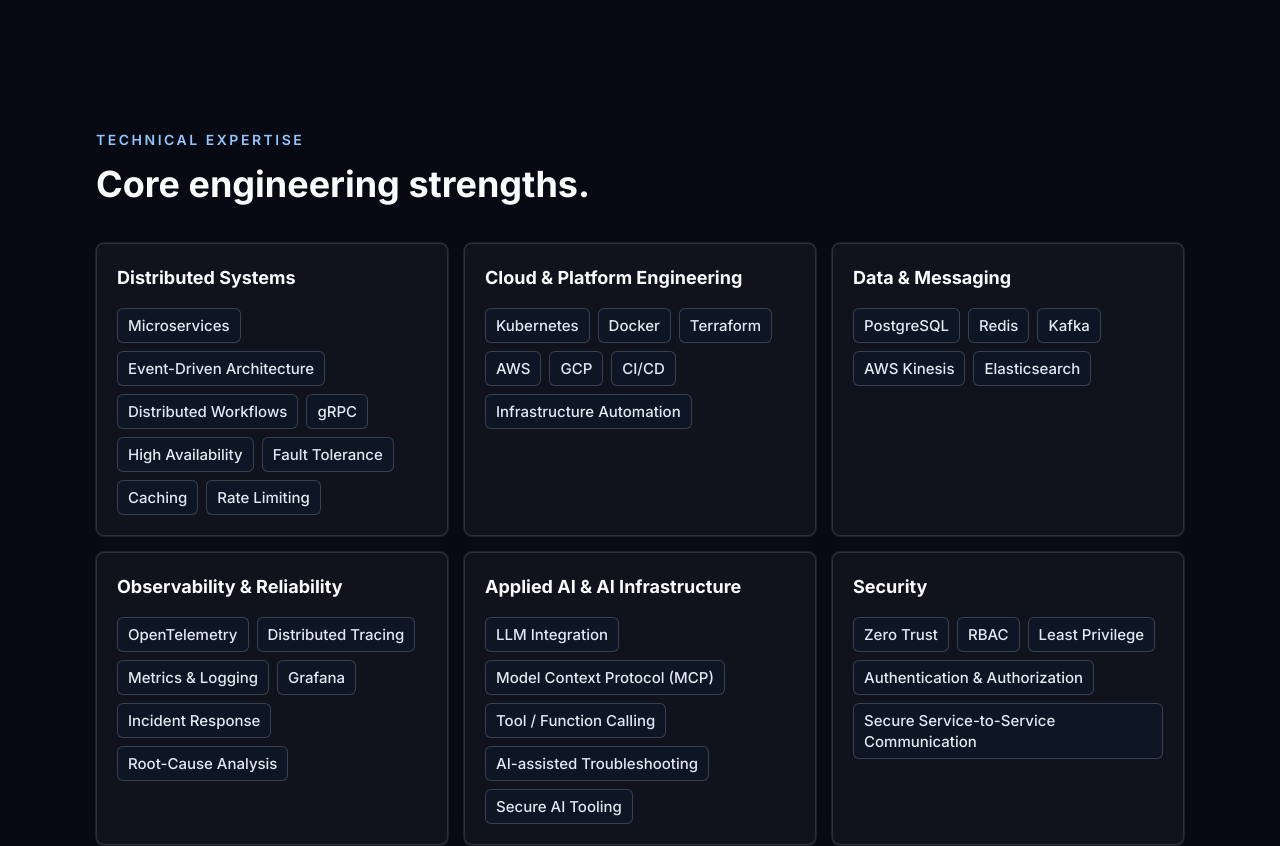
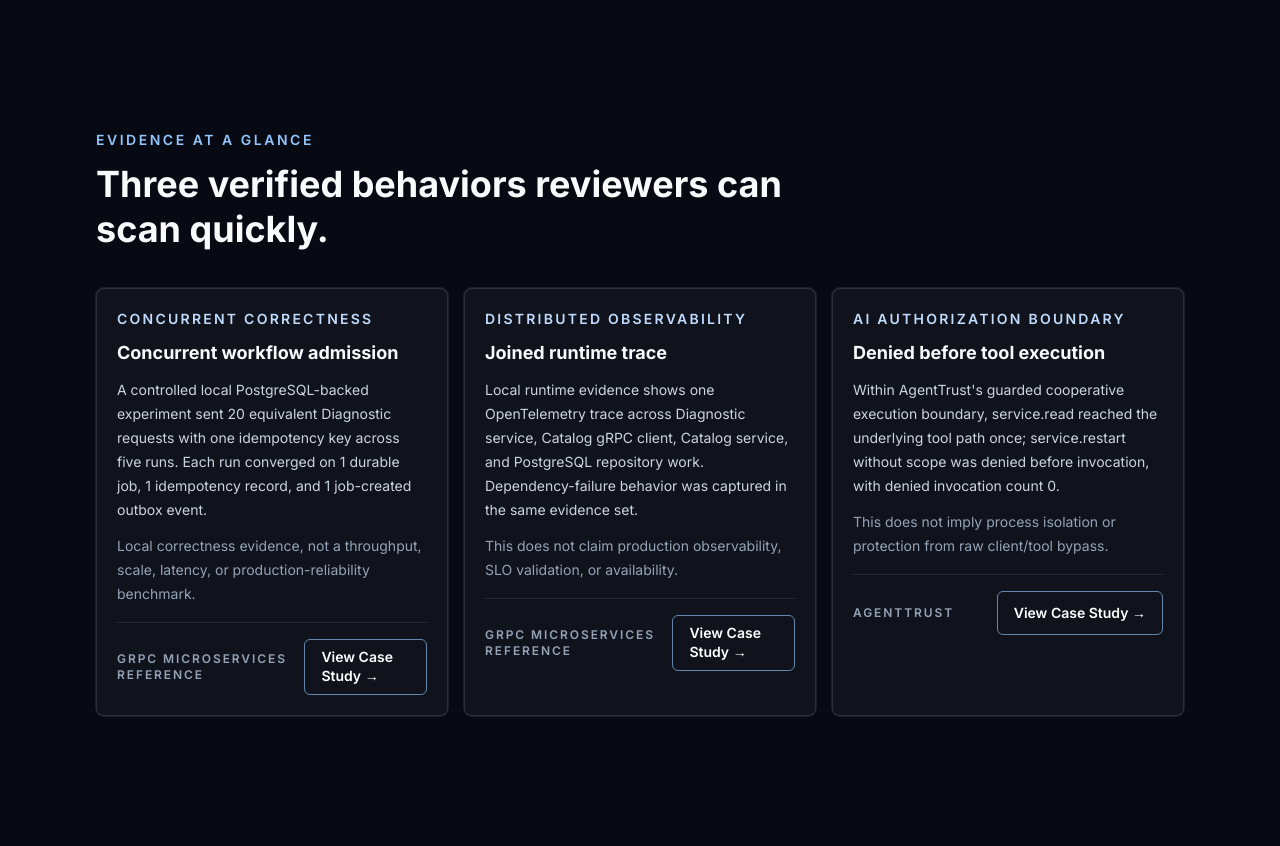
Before and after one commit to rvarkali/engineering-portfolio, a Next.js app: page / in a window 1280 px wide. Shown: the part 2740-3586 px from the top of the page. Built offline with nearby package versions, Linux system fonts and the light colour scheme.

Commit message:
feat: surface engineering evidence on homepage

```diff
--- a/src/app/page.tsx
+++ b/src/app/page.tsx
@@ -3,6 +3,7 @@
   AboutSection,
   ContactSection,
   EducationSection,
+  EvidenceAtGlanceSection,
   ExperienceSection,
   ExpertiseSection,
   FeaturedEngineeringSection,
@@ -15,6 +16,7 @@
       <Hero />
       <AboutSection />
       <FeaturedEngineeringSection />
+      <EvidenceAtGlanceSection />
       <ExpertiseSection />
       <ExperienceSection />
       <RecognitionSection />
--- a/src/components/HomeSections.tsx
+++ b/src/components/HomeSections.tsx
@@ -266,6 +266,66 @@
   );
 }
 
+const evidenceItems = [
+  {
+    category: "Concurrent correctness",
+    title: "Concurrent workflow admission",
+    project: "gRPC Microservices Reference",
+    proof:
+      "A controlled local PostgreSQL-backed experiment sent 20 equivalent Diagnostic requests with one idempotency key across five runs. Each run converged on 1 durable job, 1 idempotency record, and 1 job-created outbox event.",
+    boundary:
+      "Local correctness evidence, not a throughput, scale, latency, or production-reliability benchmark.",
+    href: "/projects/grpc-microservices-reference"
+  },
+  {
+    category: "Distributed observability",
+    title: "Joined runtime trace",
+    project: "gRPC Microservices Reference",
+    proof:
+      "Local runtime evidence shows one OpenTelemetry trace across Diagnostic service, Catalog gRPC client, Catalog service, and PostgreSQL repository work. Dependency-failure behavior was captured in the same evidence set.",
+    boundary: "This does not claim production observability, SLO validation, or availability.",
+    href: "/projects/grpc-microservices-reference"
+  },
+  {
+    category: "AI authorization boundary",
+    title: "Denied before tool execution",
+    project: "AgentTrust",
+    proof:
+      "Within AgentTrust's guarded cooperative execution boundary, service.read reached the underlying tool path once; service.restart without scope was denied before invocation, with denied invocation count 0.",
+    boundary: "This does not imply process isolation or protection from raw client/tool bypass.",
+    href: "/projects/agenttrust"
+  }
+];
+
+export function EvidenceAtGlanceSection() {
+  return (
+    <Section
+      id="evidence-at-a-glance"
+      eyebrow="Evidence at a Glance"
+      title="Three verified behaviors reviewers can scan quickly."
+    >
+      <div className="grid gap-4 lg:grid-cols-3">
+        {evidenceItems.map((item) => (
+          <article className={`${cardSurface} flex flex-col p-4 sm:p-5`} key={item.title}>
+            <p className={metadataLabel}>{item.category}</p>
+            <h3 className="mt-3 text-lg font-[620] leading-snug text-slate-50">
+              {item.title}
+            </h3>
+            <p className="mt-3 text-sm leading-6 text-slate-300">{item.proof}</p>
+            <p className="mt-3 text-sm leading-6 text-slate-400">{item.boundary}</p>
+            <div className="mt-4 flex flex-col gap-3 border-t border-white/10 pt-4 sm:flex-row sm:items-center sm:justify-between">
+              <p className={mutedLabel}>{item.project}</p>
+              <LinkButton href={item.href} variant="primary">
+                View Case Study →
+              </LinkButton>
+            </div>
+          </article>
+        ))}
+      </div>
+    </Section>
+  );
+}
+
 export function ExperienceSection() {
   return (
     <Section
```
